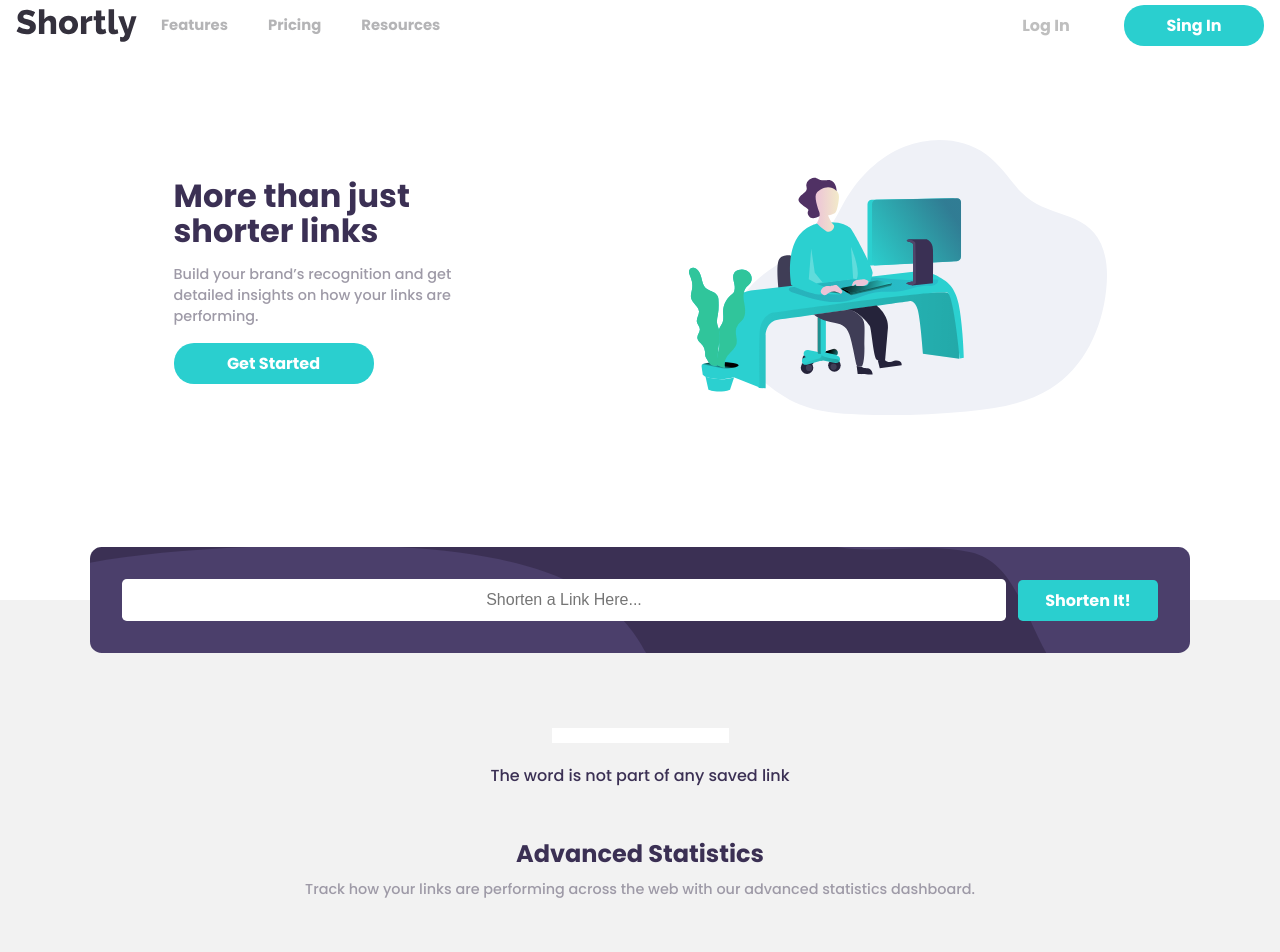
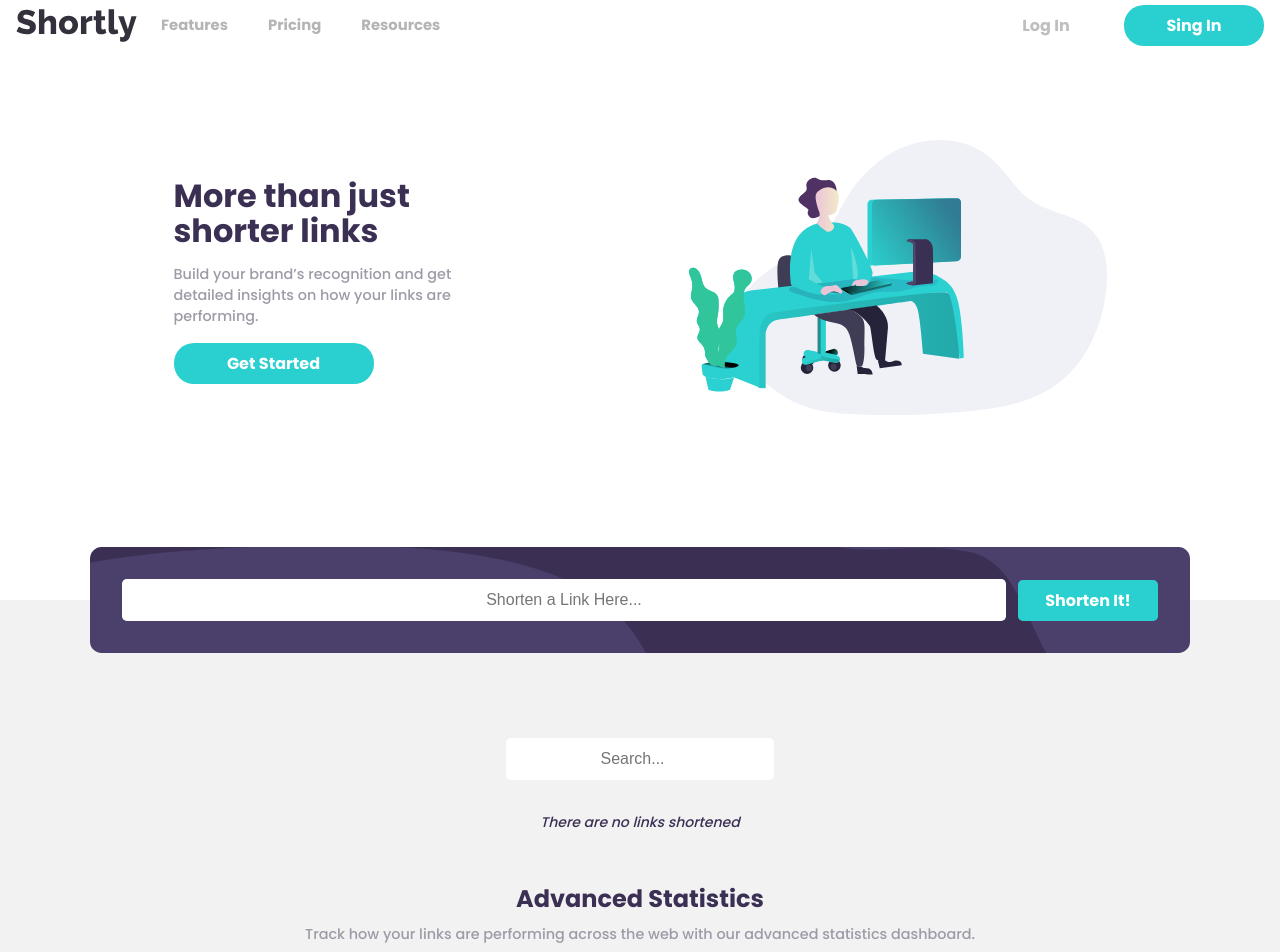
Before and after one commit to Aviscad/url-shortener, a React (Vite) app: page / in a window 1280 px wide. Shown: the top 952 px of the page. Built offline with nearby package versions, Linux system fonts and the light colour scheme.

Commit message:
Working on Search Already Shortened Links

```diff
--- a/src/components/Main/Main.module.scss
+++ b/src/components/Main/Main.module.scss
@@ -7,3 +7,56 @@
 	gap: 1rem;
 	text-align: center;
 }
+
+.search-container{
+	display: flex;
+	padding: 1rem;
+	flex-direction: column;
+	align-items: center;
+	width: 90%;
+	max-width: 350px;
+	gap: 1rem;
+}
+.search-input {
+	border-radius: variables.$btn-border-radius-2;
+	padding: 0.75rem 1rem;
+	color: variables.$neutral-2;
+	width: 100%;
+	text-align: center;
+	font-size: inherit;
+}
+
+@media (min-width: 500px) {
+	.search-container {
+		max-width: 450px;
+	}
+}
+
+@media (min-width: 701px) {
+	.search-container {
+		max-width: 300px;
+	}
+}
+
+// @media (min-width: 801px) {
+// 	.search-container {
+// 		min-width: 700px;
+// 	}
+// }
+// @media (min-width: 800px) {
+// 	.search-container {
+// 		max-width: 800px;
+// 	}
+// }
+
+// @media (min-width: 900px) {
+// 	.search-container {
+// 		max-width: 830px;
+// 	}
+// }
+
+// @media (min-width: 1200px) {
+// 	.search-container {
+// 		max-width: variables.$max-width;
+// 	}
+// }
--- a/src/components/Main/Main.tsx
+++ b/src/components/Main/Main.tsx
@@ -32,6 +32,13 @@ const Main = () => {
 		setLocalStorage(JSON.stringify(newArr))
 	}
 
+	const getMessage = () => {
+		if (debouncedValue && helper.length === 0 && links.length !== 0)
+			return 'The word is not part of any saved link'
+		if (links.length === 0) return 'There are no links shortened'
+		return ''
+	}
+
 	useEffect(() => {
 		setHelper(filterLocalStorage(debouncedValue, links))
 	}, [debouncedValue])
@@ -42,9 +49,15 @@ const Main = () => {
 				handleSubmit={handleFormSubmit}
 				links={links}
 			/>
-			<form onSubmit={handleSubmit}>
+			<form
+				onSubmit={handleSubmit}
+				className={styles['search-container']}
+			>
 				<input
 					type='search'
+					className={styles['search-input']}
+					name='searchInput'
+					placeholder='Search...'
 					value={word}
 					onChange={handleChange}
 				/>
@@ -52,6 +65,7 @@ const Main = () => {
 			<ShortenedLinks
 				list={debouncedValue === '' ? links : helper}
 				handleDelete={delItemLocalStorage}
+				message={getMessage()}
 			/>
 			<CardContainer />
 			<BoostLinks />
--- a/src/components/ShortenedLinks/ShortenedLinks.tsx
+++ b/src/components/ShortenedLinks/ShortenedLinks.tsx
@@ -1,15 +1,18 @@
+import useLocalStorage from '../../hooks/useLocalStorage'
 import { LinksType } from '../../services/services'
 import ShortenerResults from '../ShortenerResults/ShortenerResults'
 
 interface ShortenedLinksProps {
 	list: LinksType[]
 	handleDelete: (value: string) => void
+	message: string
 }
-const ShortenedLinks = ({ list, handleDelete }: ShortenedLinksProps) => {
-	console.log('I render!')
+const ShortenedLinks = ({ list, handleDelete, message }: ShortenedLinksProps) => {
+	const [setLocalStorage, delItemLocalStorage, links] = useLocalStorage('links')
+
 	return (
 		<>
-			{list.length === 0 && 'The word is not part of any saved link'}
+			<small className='small-text'>{message}</small>
 			{list.map((l) => (
 				<ShortenerResults
 					links={l}
--- a/src/index.scss
+++ b/src/index.scss
@@ -109,6 +109,11 @@ img {
 	font-size: inherit;
 }
 
+.small-text{
+	font-style: italic;
+	font-size: 0.875rem;
+}
+
 .main-title,
 .sub-title {
 	font-weight: 700;
```
